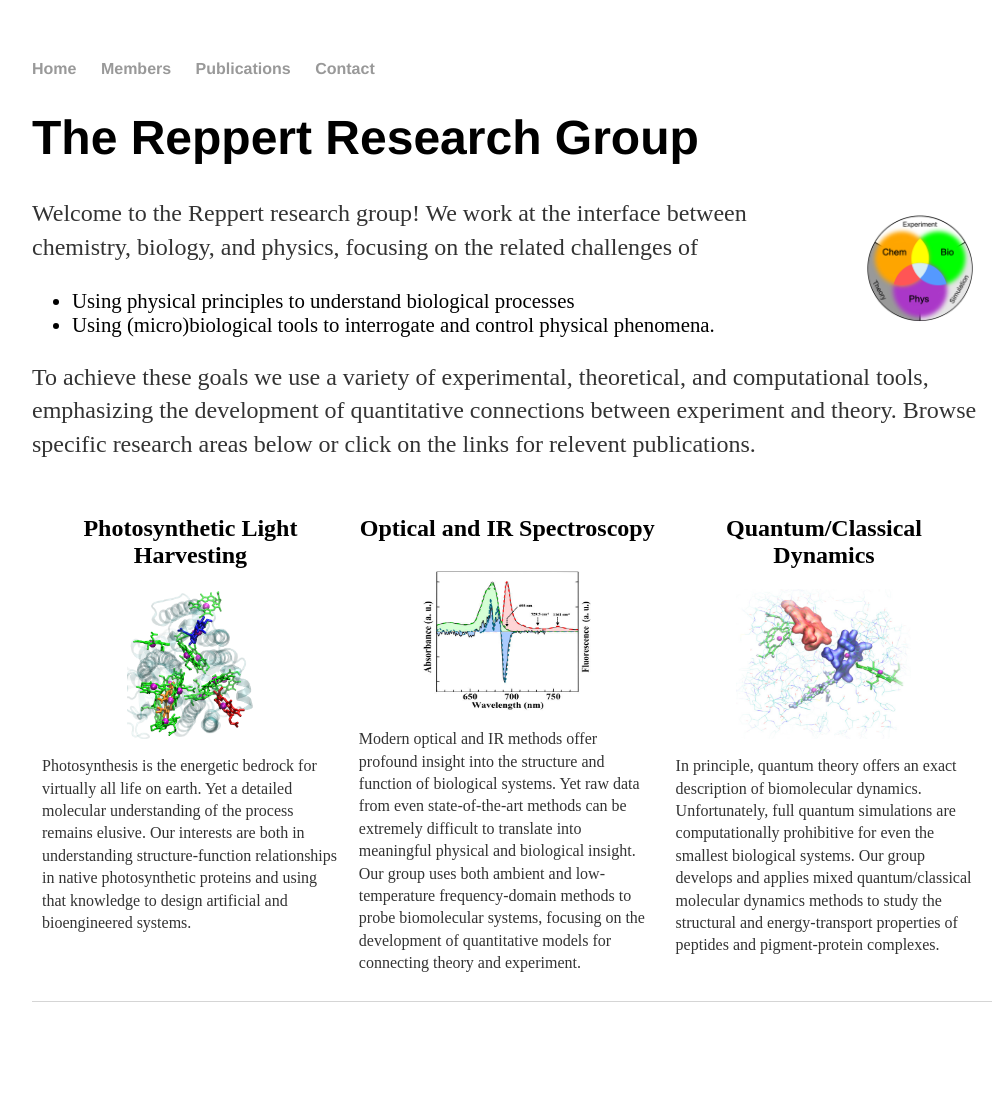
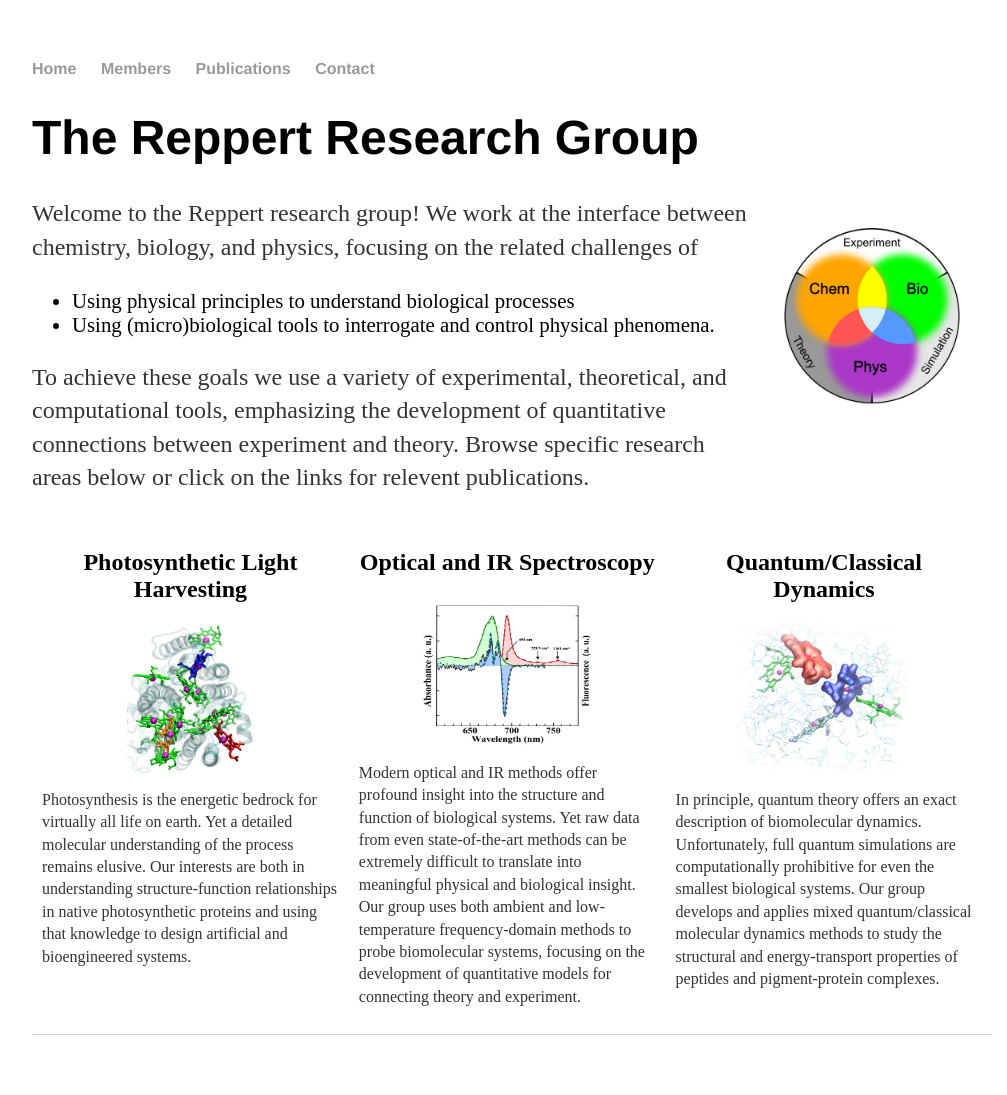
Before and after one commit to mreppert/mreppert.github.io, a Jekyll site: the page built from index.html, in a window 1280 px wide. Shown: the whole page, without its empty margins (128-1135 px from the left). Built offline with Jekyll 4.4.1, drawn with Linux system fonts in a browser that asks for light colours; before the commit the page ends 1062 px from its top, so only the background shows below that.

Commit message:
Update index.html

```diff
--- a/index.html
+++ b/index.html
@@ -40,7 +40,7 @@
 
 <div class="blurb">
 	<h1>The Reppert Research Group</h1>
-	<p><img src="/research_venn_diagram.jpg" style="float:right; width:15%; height:auto;">Welcome to the Reppert research group! We work at the interface between chemistry, biology, and physics, focusing on the related challenges of</p>
+	<p><img src="/research_venn_diagram.jpg" style="float:right; width:25%; height:auto;">Welcome to the Reppert research group! We work at the interface between chemistry, biology, and physics, focusing on the related challenges of</p>
 	<ul style="font-size:130%;">
 		<li>Using physical principles to understand biological processes</li>
 		<li>Using (micro)biological tools to interrogate and control physical phenomena.</li>
```
